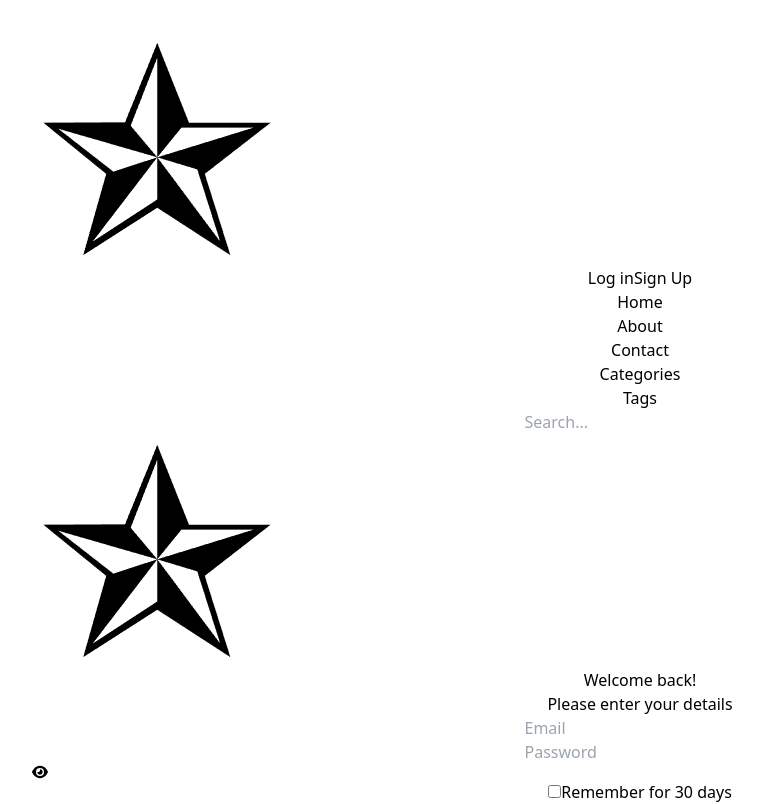
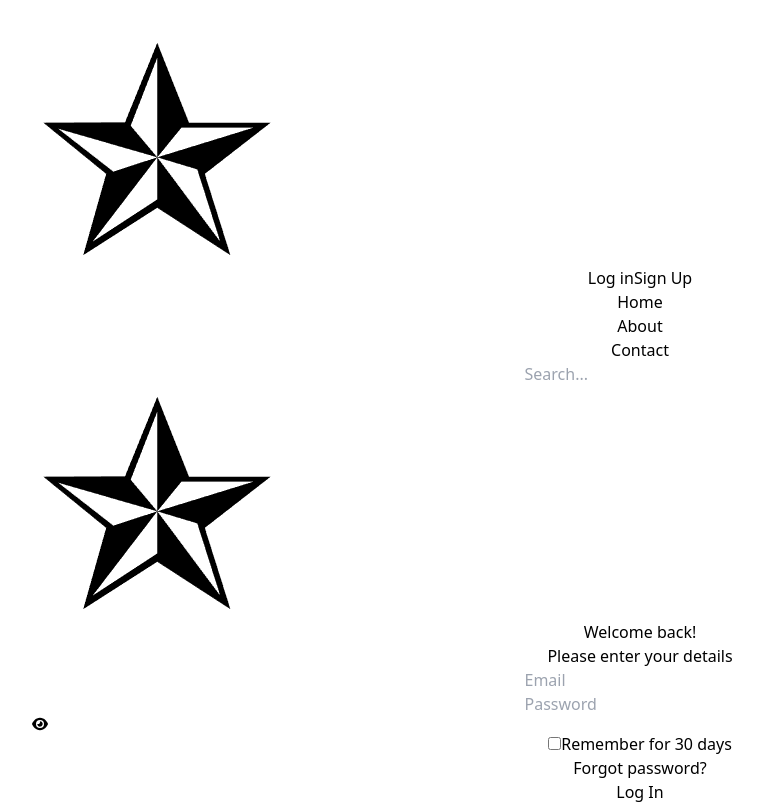
Before and after one commit to AnkitDhakal911/second-year-project, a React (Vite) app: page /login in a window 1280 px wide. Shown: the top 804 px of the page, without its empty margins (0-763 px from the left). Built offline with nearby package versions, Linux system fonts and the light colour scheme.

Commit message:
about page added

```diff
--- a/src/Components/frontend/About/About.jsx
+++ b/src/Components/frontend/About/About.jsx
@@ -1,12 +1,75 @@
-import React from 'react'
-import { Link,NavLink } from 'react-router-dom'
+// src/Components/frontend/About/About.jsx
+import React from 'react';
+import { Link } from 'react-router-dom';
+
 function About() {
   return (
-    <>
-    <h1>About</h1>
-    </>
+    <div className="min-h-screen bg-gray-100">
+      <main className="max-w-4xl mx-auto p-6">
+        <div className="bg-white shadow-lg rounded-lg p-6 hover:shadow-xl transition">
+          <h1 className="text-3xl font-bold text-gray-800 mb-4">About Us</h1>
 
-  )
+          {/* Introduction */}
+          <section className="mb-6">
+            <h2 className="text-xl font-semibold text-gray-800 mb-2">Welcome to Our Blogging Platform</h2>
+            <p className="text-gray-700">
+              Our platform is a space where you can create, share, and discover ideas through blog posts. Whether you’re a writer, a reader, or someone who loves engaging with a community, we’ve built this platform to connect people through the power of words.
+            </p>
+          </section>
+
+          {/* Mission and Vision */}
+          <section className="mb-6">
+            <h2 className="text-xl font-semibold text-gray-800 mb-2">Our Mission</h2>
+            <p className="text-gray-700">
+              Our mission is to provide a user-friendly platform for sharing knowledge, stories, and ideas. We aim to foster a community where everyone’s voice can be heard, and where meaningful conversations can take place through comments, likes, and shared interests.
+            </p>
+          </section>
+
+          {/* About the Creator */}
+          <section className="mb-6">
+            <h2 className="text-xl font-semibold text-gray-800 mb-2">About the Creator</h2>
+            <div className="flex items-center space-x-4">
+              <img
+                src="/default-profile.png"
+                alt="Creator"
+                className="w-16 h-16 rounded-full object-cover"
+              />
+              <div>
+                <p className="text-gray-700">
+                  Hi, I’m Ankit, a passionate developer who loves building tools that bring people together. I created this platform to make it easy for anyone to share their thoughts and connect with others who share their interests.
+                </p>
+              </div>
+            </div>
+          </section>
+
+          {/* Key Features */}
+          <section className="mb-6">
+            <h2 className="text-xl font-semibold text-gray-800 mb-2">What We Offer</h2>
+            <ul className="list-disc list-inside text-gray-700 space-y-2">
+              <li>Create and publish blog posts with ease.</li>
+              <li>Categorize your posts and add tags to reach the right audience.</li>
+              <li>Engage with the community through comments and likes.</li>
+              <li>Discover content tailored to your interests.</li>
+            </ul>
+          </section>
+
+          {/* Call to Action */}
+          <section className="text-center">
+            <h2 className="text-xl font-semibold text-gray-800 mb-2">Join Our Community</h2>
+            <p className="text-gray-700 mb-4">
+              Ready to share your ideas with the world? Start creating your first post today!
+            </p>
+            <Link
+              to="/create-post"
+              className="bg-orange-600 text-white py-2 px-4 rounded-lg hover:bg-orange-700 transition"
+            >
+              Create a Post
+            </Link>
+          </section>
+        </div>
+      </main>
+    </div>
+  );
 }
 
-export default About
+export default About;
--- a/src/Components/frontend/Categories/Categories.jsx
+++ /dev/null
@@ -1,9 +0,0 @@
-import React from 'react'
-
-function Categories() {
-  return (
-    <div>Categories</div>
-  )
-}
-
-export default Categories
--- a/src/Components/frontend/Header/Header.jsx
+++ b/src/Components/frontend/Header/Header.jsx
@@ -114,26 +114,8 @@ function Header() {
                   Contact
                 </NavLink>
               </li>
-              <li>
-                <NavLink
-                  to="categories"
-                  className={({ isActive }) =>
-                    `block py-2 pr-4 pl-3 duration-200 ${isActive ? 'text-orange-700' : 'text-gray-700'} border-b border-gray-100 hover:bg-gray-50 lg:hover:bg-transparent lg:border-0 hover:text-orange-700 lg:p-0`
-                  }
-                >
-                  Categories
-                </NavLink>
-              </li>
-              <li>
-                <NavLink
-                  to="tags"
-                  className={({ isActive }) =>
-                    `block py-2 pr-4 pl-3 duration-200 ${isActive ? 'text-orange-700' : 'text-gray-700'} border-b border-gray-100 hover:bg-gray-50 lg:hover:bg-transparent lg:border-0 hover:text-orange-700 lg:p-0`
-                  }
-                >
-                  Tags
-                </NavLink>
-              </li>
+
+
               {user && (
                 <>
                   <li>
--- a/src/Components/frontend/Tags/Tags.jsx
+++ /dev/null
@@ -1,9 +0,0 @@
-import React from 'react'
-
-function Tags() {
-  return (
-    <div>Tags</div>
-  )
-}
-
-export default Tags
--- a/src/main.jsx
+++ b/src/main.jsx
@@ -10,8 +10,6 @@ import Contact from './Components/frontend/Contact/Contact.jsx';
 import Login from './Components/frontend/Login/Login.jsx';
 import Signup from './Components/frontend/Signup/Signup.jsx';
 import User from './Components/frontend/User/User.jsx';
-import Categories from './Components/frontend/Categories/Categories.jsx';
-import Tags from './Components/frontend/Tags/Tags.jsx';
 import Profile from './Components/frontend/Profile/Profile.jsx';
 import Admin from './Components/frontend/Admin/Admin.jsx';
 import ProtectedRoute from './Components/frontend/Context/ProtectedRoute';
@@ -36,8 +34,6 @@ const router = createBrowserRouter([
           { path: '', element: <Home /> },
           { path: 'about', element: <About /> },
           { path: 'contact', element: <Contact /> },
-          { path: 'categories', element: <Categories /> },
-          { path: 'tags', element: <Tags /> },
           { path: 'profile', element: <Profile /> },
           { path: 'user/:userid', element: <User /> },
           { path: 'search', element: <Search /> },
```
